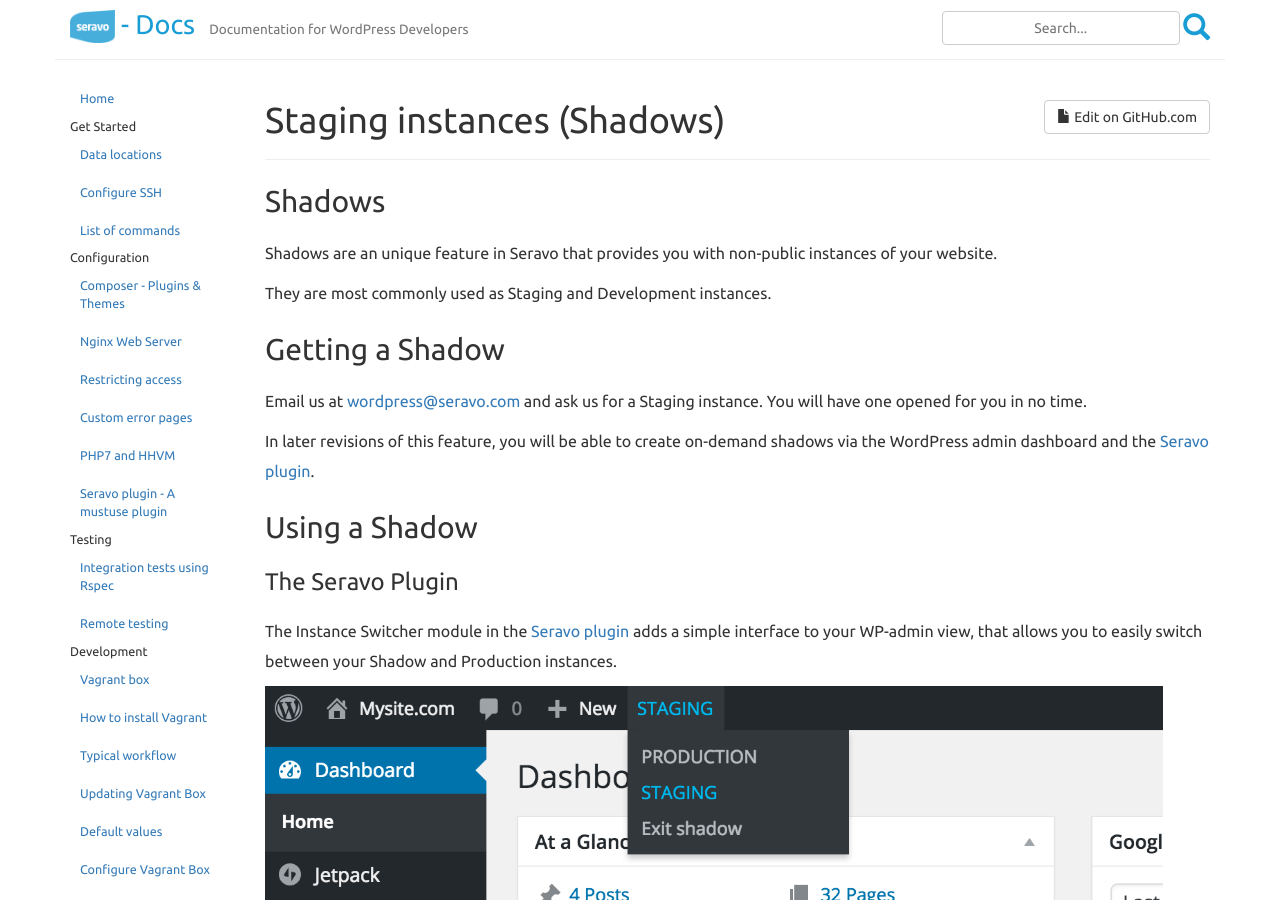
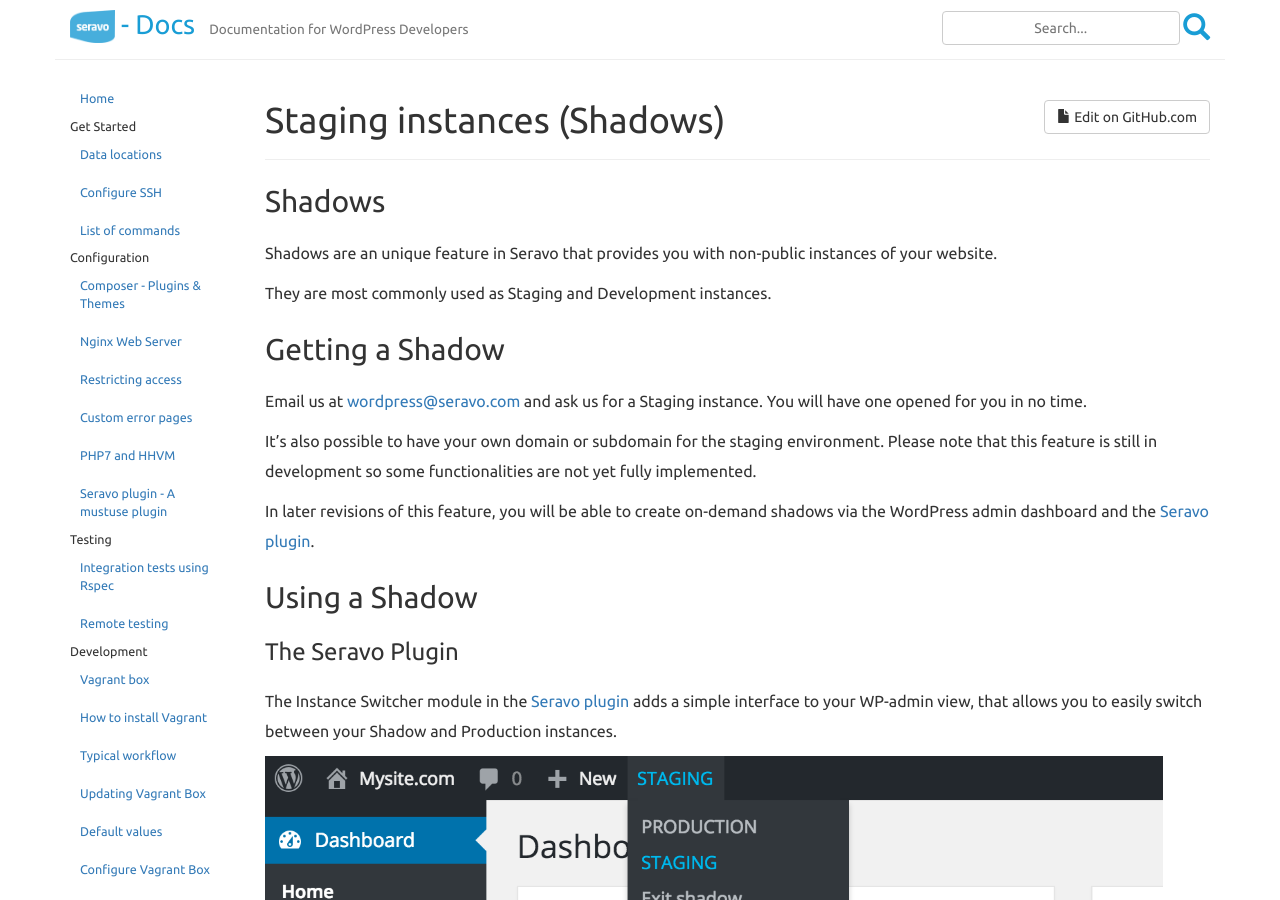
Before and after one commit to Seravo/docs, a Jekyll site: the page built from _posts/2016-05-11-shadows.md, in a window 1280 px wide and 900 px high. Built offline with Jekyll 4.4.1, drawn with Linux system fonts in a browser that asks for light colours; nearby versions of some CDN libraries.

Commit message:
Add information about domains for staging

```diff
--- a/_posts/2016-05-11-shadows.md
+++ b/_posts/2016-05-11-shadows.md
@@ -15,6 +15,8 @@
 ## Getting a Shadow
 
 Email us at [wordpress@seravo.com](mailto:wordpress@seravo.com) and ask us for a Staging instance. You will have one opened for you in no time.
+
+It's also possible to have your own domain or subdomain for the staging environment. Please note that this feature is still in development so some functionalities are not yet fully implemented.
 
 In later revisions of this feature, you will be able to create on-demand shadows via the WordPress admin dashboard and the [Seravo plugin]({{ site.baseurl }}{% post_url 2015-10-15-wppalvelu-plugin %}).
 
```
